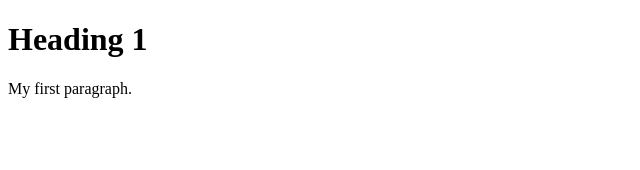
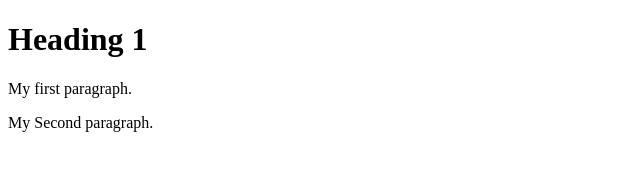
Before and after one commit to AshtonLay1/FIT3179, a plain HTML site: page basic-html.html in a window 1280 px wide. Shown: the whole page, without its empty margins (0-640 px from the left). Drawn offline with Linux system fonts and the light colour scheme.

Commit message:
Update basic-html.html

```diff
--- a/basic-html.html
+++ b/basic-html.html
@@ -6,5 +6,7 @@
 <body>
     <h1>Heading 1</h1>
     <p>My first paragraph.</p>
+    <p1>My Second paragraph.</p1>
+
 </body>
 </html>
```
